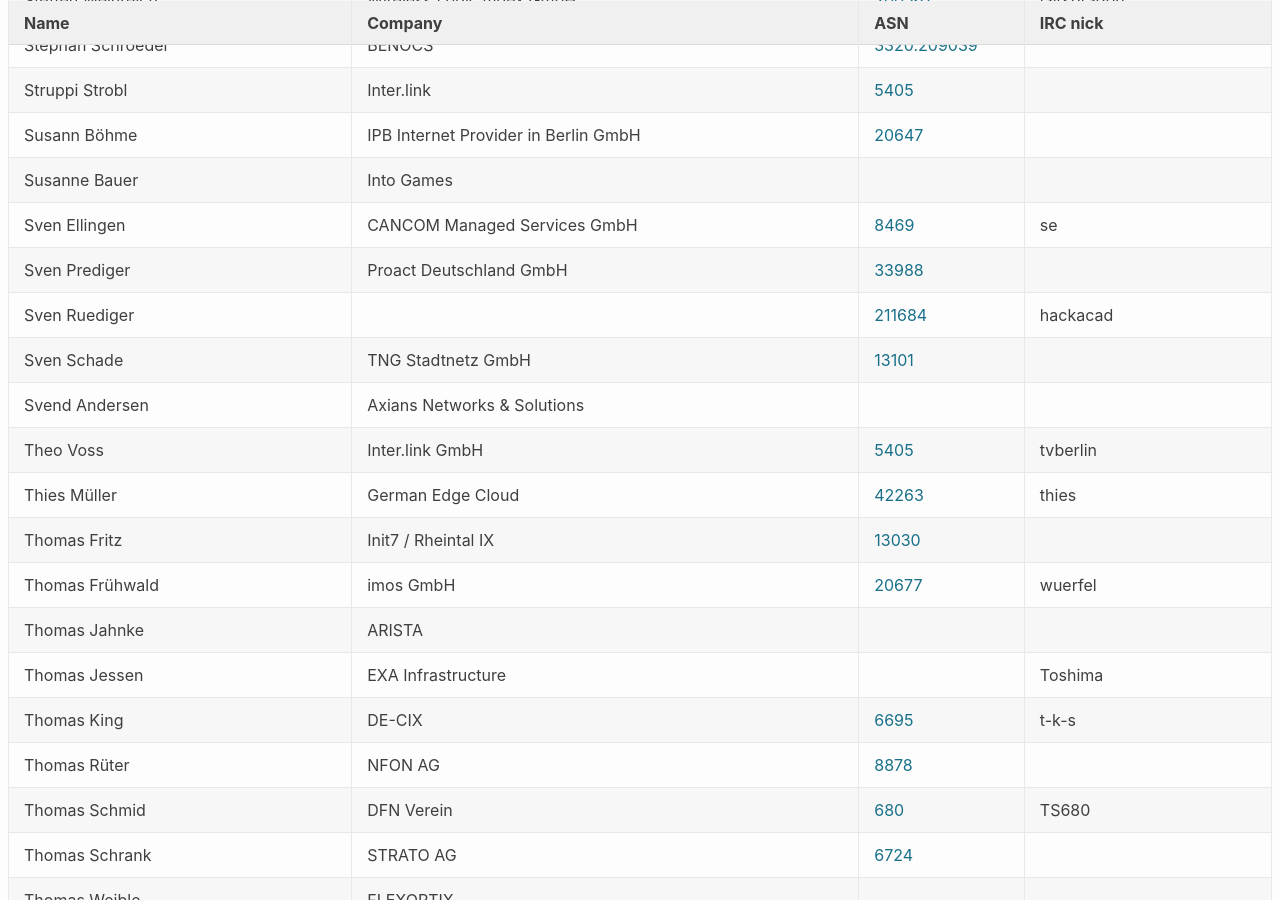
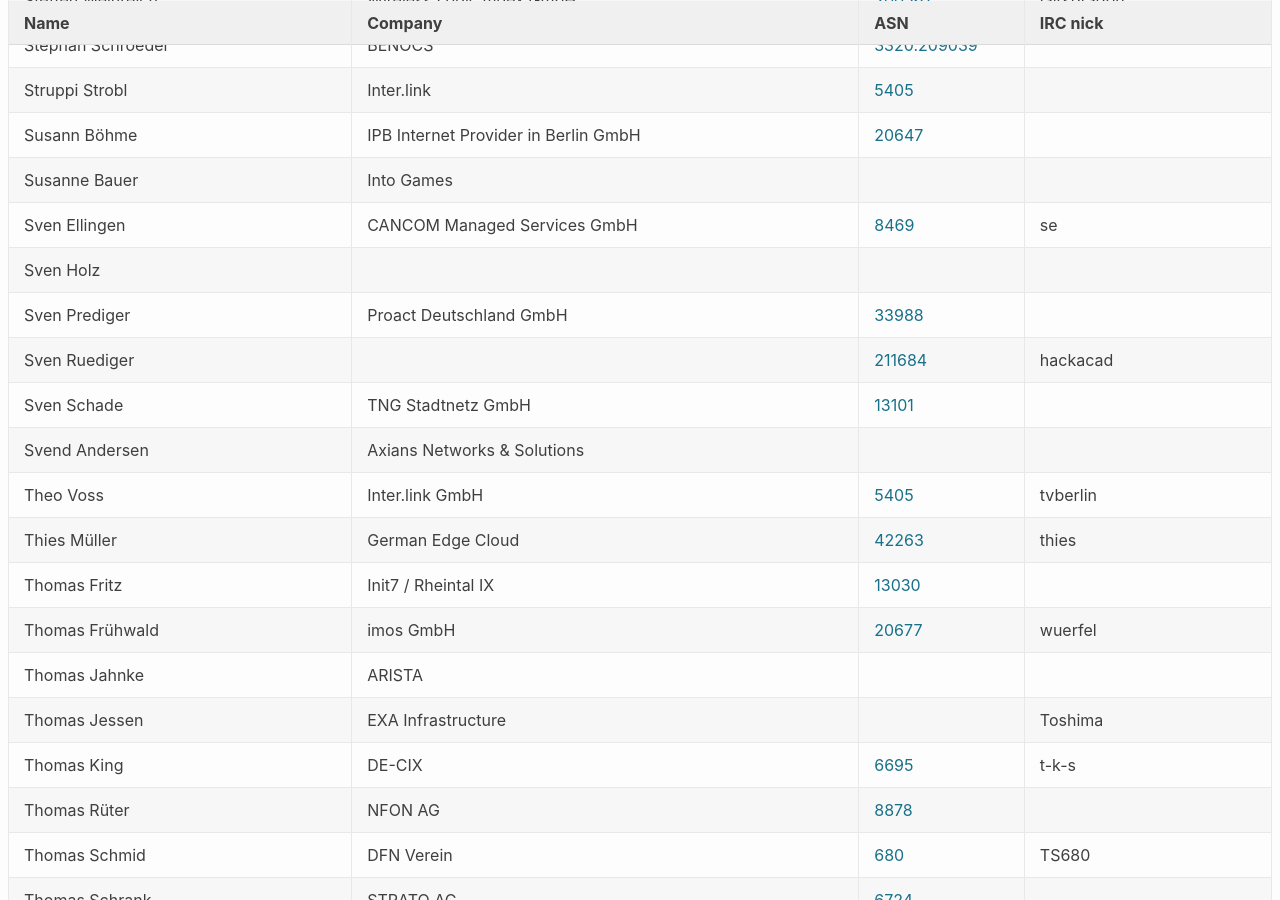
Before and after one commit to denog/pretix-attendeelist, a Jekyll site: the page built from denog14/index.md, in a window 1280 px wide and 900 px high, scrolled down 12934 px. Built offline with Jekyll 4.4.1, drawn with Linux system fonts in a browser that asks for light colours.

Commit message:
Latest data: Sat Nov 12 13:35:15 UTC 2022

```diff
--- a/_data/attendees_denog14_onsite.json
+++ b/_data/attendees_denog14_onsite.json
@@ -1738,6 +1738,12 @@
     "company": "CANCOM Managed Services GmbH",
     "irc": "se",
     "asn": "8469"
+  },
+  {
+    "name": "Sven Holz",
+    "company": null,
+    "irc": null,
+    "asn": null
   },
   {
     "name": "Sven Prediger",
```
